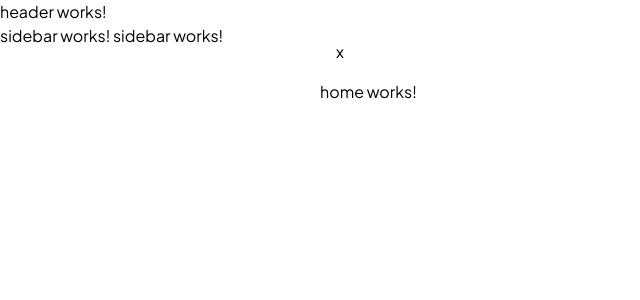
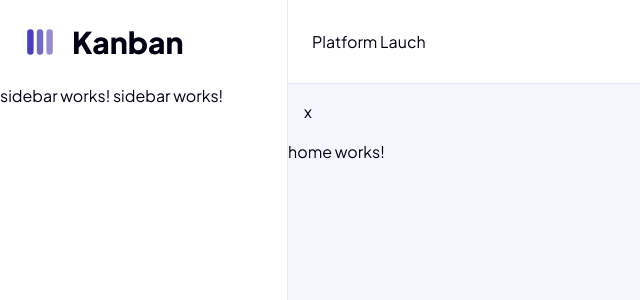
Before and after one commit to fandresh7/frontendmentor-kanban-app, an Angular app: page / in a window 1280 px wide. Shown: the top 300 px of the page, without its empty margins (0-640 px from the left). Built offline with nearby package versions, Linux system fonts and the light colour scheme.

Commit message:
add logo and backgrounds to check layout behavior

```diff
--- a/src/app/layout/components/header/header.component.html
+++ b/src/app/layout/components/header/header.component.html
@@ -1 +1,39 @@
-<p>header works!</p>
+<header class="flex items-stretch bg-theme-white max-h-24">
+  <div
+    class="flex gap-4 items-center p-6 pr-0 md:pr-6 md:border-r border-theme-light-blue"
+    [ngClass]="{ 'md:w-72': sidebar(), 'w-auto md:border-b': !sidebar() }">
+    <svg
+      class="w-8 h-8"
+      xmlns="http://www.w3.org/2000/svg"
+      viewBox="0 0 150 150"
+      width="100%"
+      height="100%">
+      <rect
+        x="10%"
+        y="10%"
+        rx="10%"
+        ry="10%"
+        width="20%"
+        height="80%"
+        fill="#4a3ebf" />
+      <rect
+        x="40%"
+        y="10%"
+        rx="10%"
+        ry="10%"
+        width="20%"
+        height="80%"
+        fill="#716dc2" />
+      <rect
+        x="70%"
+        y="10%"
+        rx="10%"
+        ry="10%"
+        width="20%"
+        height="80%"
+        fill="#968cce" />
+    </svg>
+    <p class="text-3xl font-extrabold hidden md:block">Kanban</p>
+  </div>
+  <div class="flex items-center grow p-6 md:border-b border-theme-light-blue">Platform Lauch</div>
+</header>
--- a/src/app/layout/components/header/header.component.ts
+++ b/src/app/layout/components/header/header.component.ts
@@ -1,11 +1,17 @@
-import { ChangeDetectionStrategy, Component } from '@angular/core'
+import { ChangeDetectionStrategy, Component, inject } from '@angular/core'
+import { SidebarService } from '../../services/sidebar.service'
+import { NgClass } from '@angular/common'
 
 @Component({
   selector: 'main-header',
   standalone: true,
-  imports: [],
+  imports: [NgClass],
   templateUrl: './header.component.html',
   styleUrl: './header.component.scss',
   changeDetection: ChangeDetectionStrategy.OnPush
 })
-export class HeaderComponent {}
+export class HeaderComponent {
+  sidebarService = inject(SidebarService)
+
+  sidebar = this.sidebarService.sidebar
+}
--- a/src/app/layout/components/sidebar/sidebar.component.html
+++ b/src/app/layout/components/sidebar/sidebar.component.html
@@ -1,3 +1,3 @@
-<div class="w-80">
+<aside class="w-72 h-full bg-theme-white border-r border-theme-light-blue">
   <p>sidebar works! sidebar works!</p>
-</div>
+</aside>
--- a/src/app/layout/layout.component.html
+++ b/src/app/layout/layout.component.html
@@ -1,10 +1,10 @@
 <main-header></main-header>
 
 <sidebar
-  class="absolute md:static overflow-hidden transition-[width] duration-500 ease-in-out"
+  class="absolute md:static top-0 overflow-hidden transition-[width] duration-500 ease-in-out"
   [ngClass]="{
     'hidden md:block md:w-0': !sidebar(),
-    'block md:w-80': sidebar()
+    'block md:w-72': sidebar()
   }">
 </sidebar>
 
--- a/src/app/layout/layout.component.scss
+++ b/src/app/layout/layout.component.scss
@@ -1,11 +1,12 @@
 :host {
+  position: relative;
   display: grid;
   height: 100vh;
   grid-template-rows: auto 1fr;
   grid-template-columns: auto 1fr;
   grid-template-areas:
     'header header'
-    'sidebar content'
+    'content content'
   ;
 }
 
@@ -20,3 +21,12 @@ sidebar {
 main {
   grid-area: content;
 }
+
+@media (min-width: 768px) {
+  :host {
+    grid-template-areas:
+      'header header'
+      'sidebar content'
+    ;
+  }
+}
--- a/src/index.html
+++ b/src/index.html
@@ -23,7 +23,7 @@
       href="https://fonts.googleapis.com/css2?family=Josefin+Sans:ital,wght@0,100..700;1,100..700&family=Plus+Jakarta+Sans:ital,wght@0,200..800;1,200..800&display=swap"
       rel="stylesheet" />
   </head>
-  <body class="dark overscroll-none">
+  <body class="dark text-theme-dark bg-theme-light-gray overscroll-none">
     <app-root></app-root>
   </body>
 </html>
```
